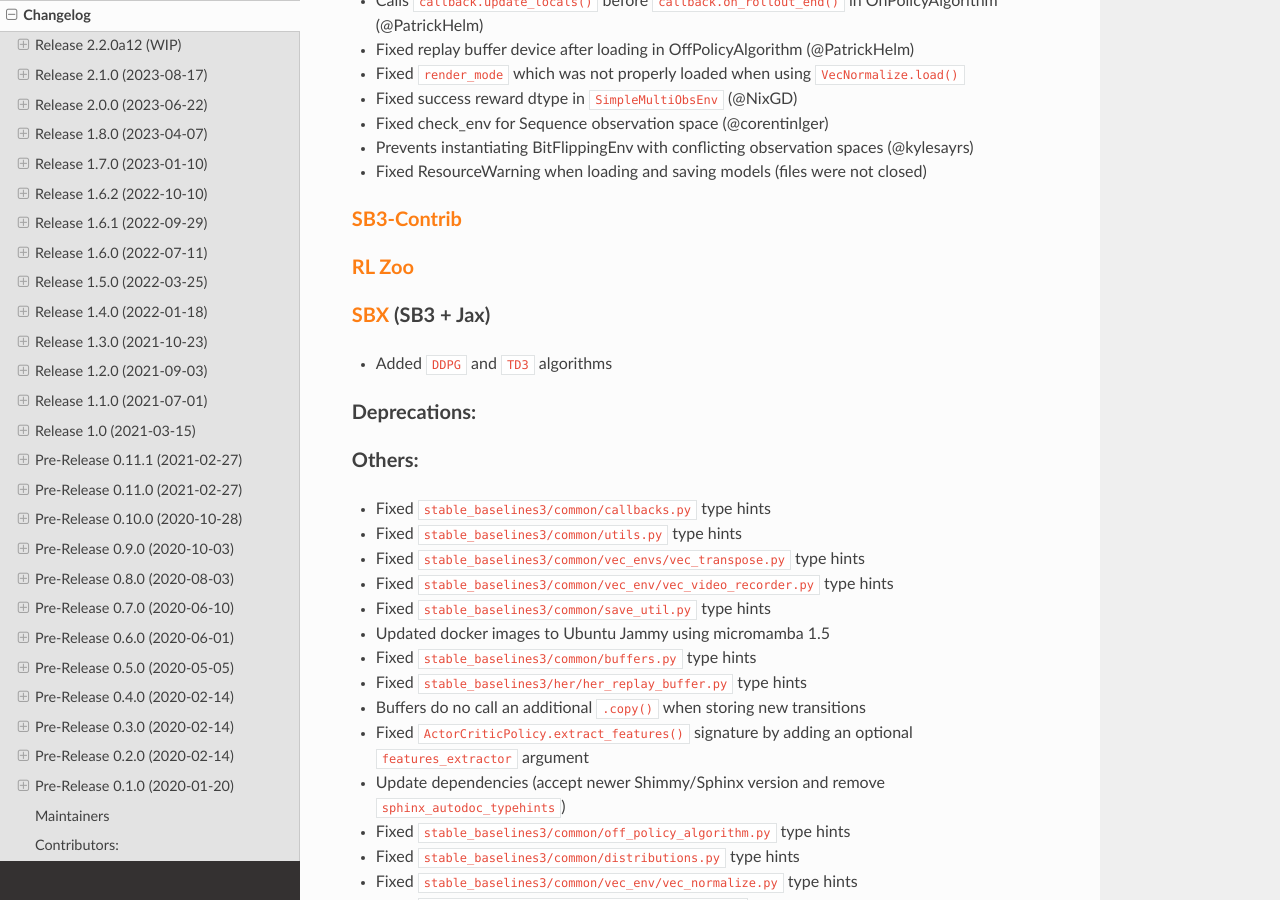
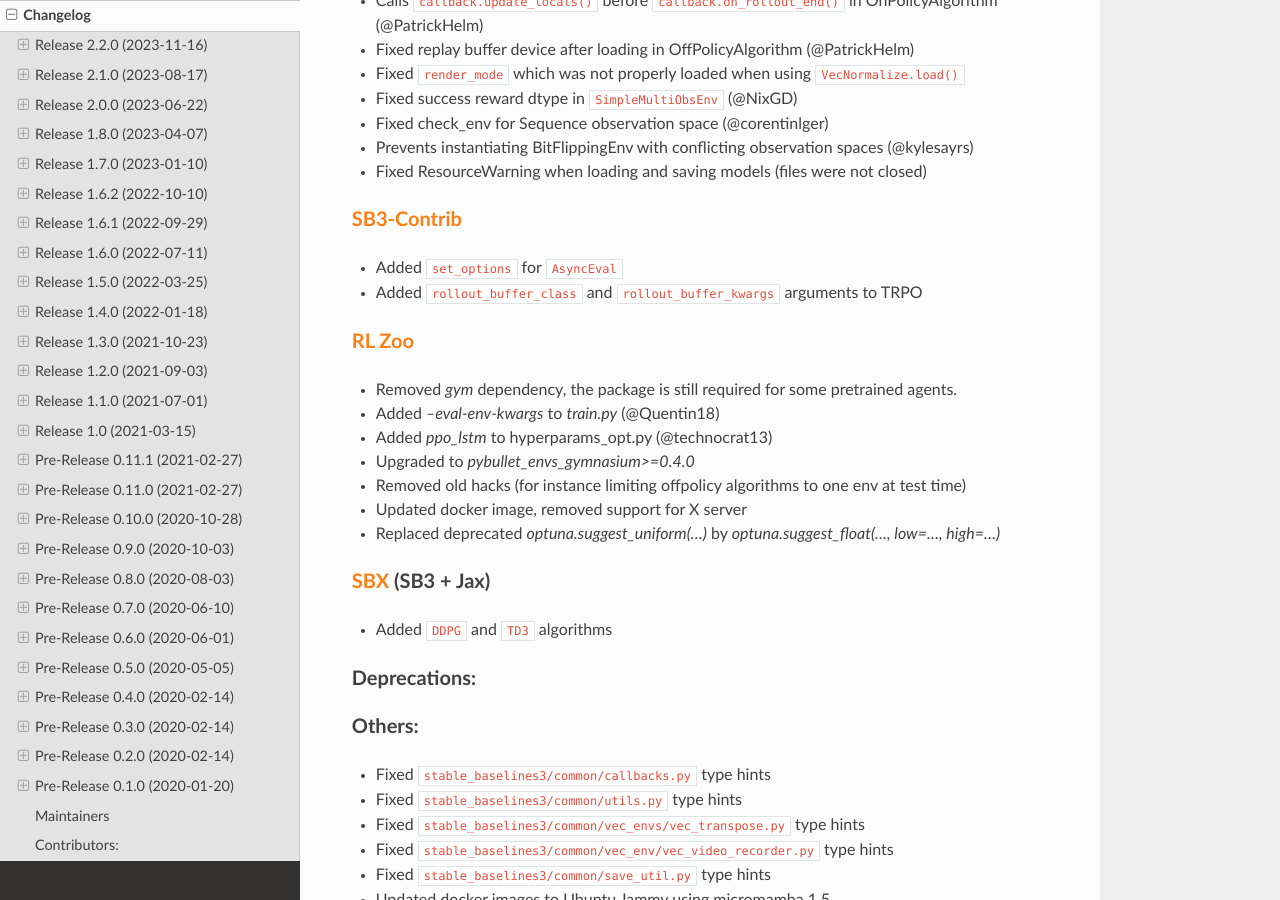
Before and after one commit to DLR-RM/stable-baselines3, a Sphinx documentation site: the page built from docs/misc/changelog.rst, in a window 1280 px wide and 900 px high, scrolled down 828 px. Built offline with Sphinx 7.4.7 and the Read the Docs theme 2.0.0, drawn with Linux system fonts in a browser that asks for light colours; some of the changed text lies outside the part shown.

Commit message:
Release v2.2.0

```diff
--- a/docs/misc/changelog.rst
+++ b/docs/misc/changelog.rst
@@ -3,7 +3,7 @@
 Changelog
 ==========
 
-Release 2.2.0a12 (WIP)
+Release 2.2.0 (2023-11-16)
 --------------------------
 **Support for options at reset, bug fixes and better error messages**
 
@@ -36,9 +36,18 @@
 
 `SB3-Contrib`_
 ^^^^^^^^^^^^^^
+- Added ``set_options`` for ``AsyncEval``
+- Added ``rollout_buffer_class`` and ``rollout_buffer_kwargs`` arguments to TRPO
 
 `RL Zoo`_
 ^^^^^^^^^
+- Removed `gym` dependency, the package is still required for some pretrained agents.
+- Added `--eval-env-kwargs` to `train.py` (@Quentin18)
+- Added `ppo_lstm` to hyperparams_opt.py (@technocrat13)
+- Upgraded to `pybullet_envs_gymnasium>=0.4.0`
+- Removed old hacks (for instance limiting offpolicy algorithms to one env at test time)
+- Updated docker image, removed support for X server
+- Replaced deprecated `optuna.suggest_uniform(...)` by `optuna.suggest_float(..., low=..., high=...)`
 
 `SBX`_ (SB3 + Jax)
 ^^^^^^^^^^^^^^^^^^
--- a/stable_baselines3/version.txt
+++ b/stable_baselines3/version.txt
@@ -1 +1 @@
-2.2.0a12
+2.2.0
```
